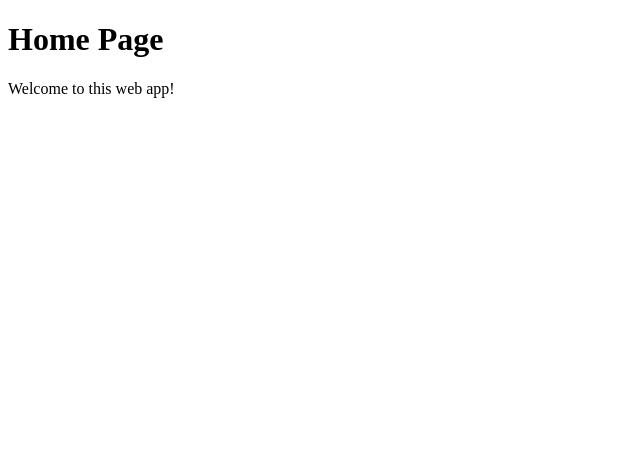
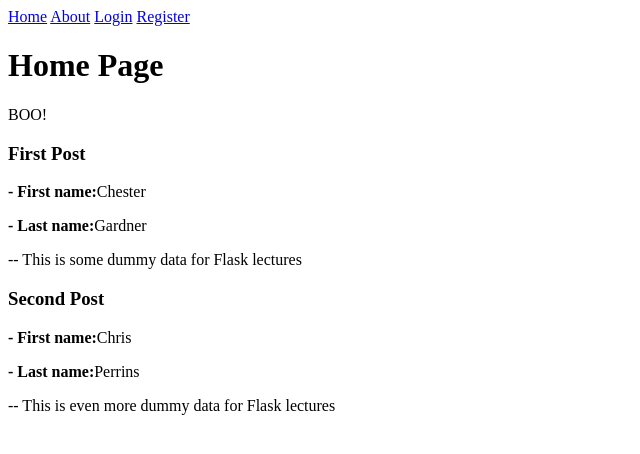
Before and after one commit to RABrandGIT/flasklectures, a Flask app: page / in a window 1280 px wide. Shown: the top 454 px of the page, without its empty margins (0-640 px from the left). Run offline with Flask 2, Linux system fonts and the light colour scheme.

Commit message:
dummy variables and shit

```diff
--- a/application/routes.py
+++ b/application/routes.py
@@ -4,7 +4,7 @@ from application import app
 @app.route('/')
 @app.route('/home')
 def home():
-    return render_template('home.html', title = 'Home')
+    return render_template('home.html', title = 'Home', posts=dummyData)
 @app.route('/about')
 def about():
     return render_template('about.html', title = 'About')
@@ -14,3 +14,16 @@ def login():
 @app.route('/register')
 def register():
     return render_template('register.html', title = 'Register')
+
+dummyData = [
+    {
+        "name": {"first":"Chester", "last":"Gardner"},
+        "title":"First Post",
+        "content":"This is some dummy data for Flask lectures"
+    },
+    {
+        "name": {"first":"Chris", "last":"Perrins"},
+        "title":"Second Post",
+        "content":"This is even more dummy data for Flask lectures"
+    }
+]
--- a/application/templates/home.html
+++ b/application/templates/home.html
@@ -1,5 +1,15 @@
 {% extends "layout.html" %}
 {% block body_content %}
 	<h1>Home Page</h1>
-	<p>Welcome to this web app!</p>
+	<p>BOO!</p>
+	{% for post in posts %}
+		<div>
+			<h3>{{ post.title }}</h3>
+			<p><b> - First
+			name:</b>{{ post.name.first }}</p>
+			<p><b> - Last
+			name:</b>{{ post.name.last }}</p>
+			<p> -- {{ post.content }}</p>
+		</div>
+	{% endfor %}
 {% endblock body_content %}
--- a/application/templates/layout.html
+++ b/application/templates/layout.html
@@ -4,6 +4,12 @@
 		<title>{{ title }} - Page</title>
 	</head>
 	<body>
+		<div class = "navbar">
+			<a href = "{{ url_for('home') }}">Home</a>
+			<a href = "{{ url_for('about') }}">About</a>
+			<a href = "{{ url_for('login') }}">Login</a>
+			<a href = "{{ url_for('register') }}">Register</a>
+		</div>
 		{% block body_content %}{% endblock %}
 	</body>
 </html>
```
Also changed, not shown: 1 other file.
